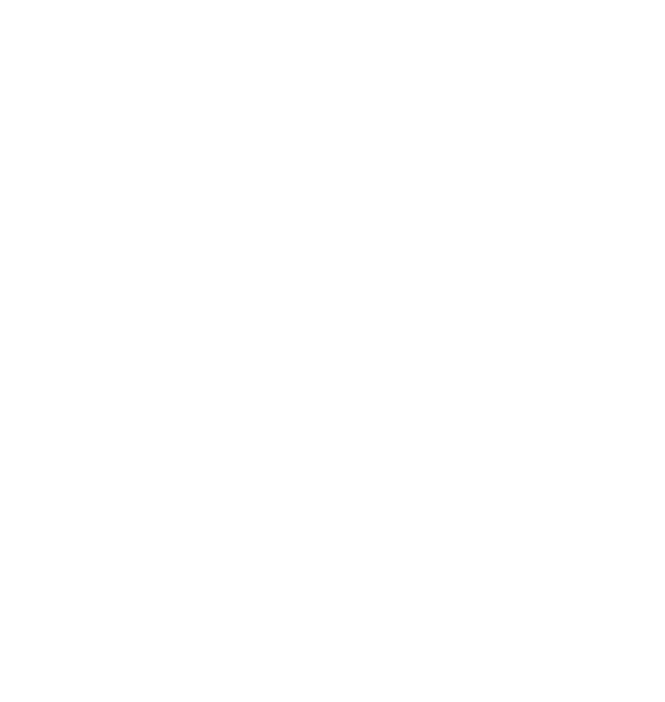
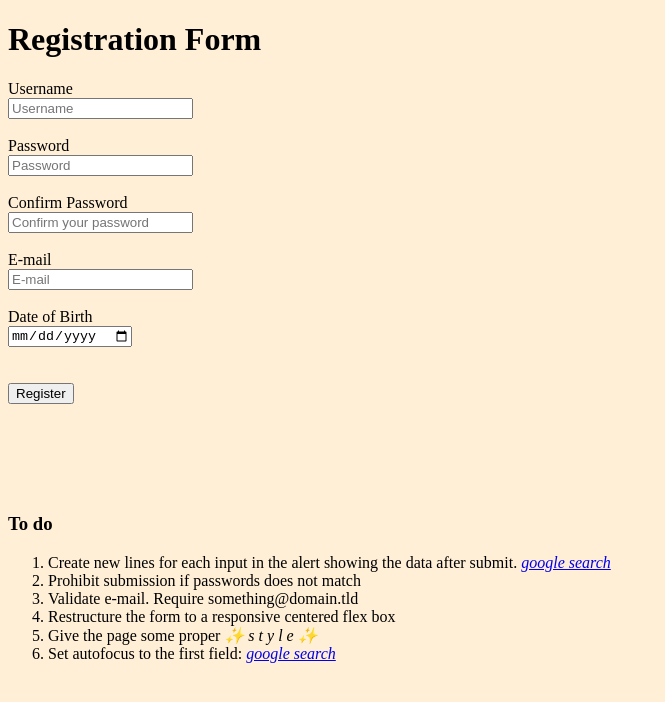
Before and after one commit to RemHok/javascript_practice, a plain HTML site: page index.html in a window 1280 px wide. Shown: the whole page, without its empty margins (0-665 px from the left). Drawn offline with Linux system fonts and the light colour scheme.

Commit message:
Added registration form and to-do list

```diff
--- a/index.html
+++ b/index.html
@@ -3,10 +3,89 @@
 <head>
     <meta charset="UTF-8">
     <meta name="viewport" content="width=device-width, initial-scale=1.0">
-    <title>Document</title>
+    <title>Registration Form</title>
 </head>
-<body>
+<body style="background-color: hsl(36, 100%, 92%);">
+    <!-- <script src="/scripts/index.js"></script> -->
 
-    <script src="/scripts/index.js"></script>
+
+<h1>Registration Form</h1>
+
+    <!-- The registration form -->
+<form id="registration_form" onsubmit="formAlert(); return false;"> <!-- No idea what the method=POST does. -->
+
+    <!-- All inputs are required -->
+    <label for="username">Username</label><br>
+    <input type="text" id="username" name="username" title="" placeholder="Username" required><br>
+    <br>
+    <label for="password">Password</label><br>
+    <input type="password" id="password" name="password" placeholder="Password" onkeyup="checkpassword();" required> <br>
+    <br>
+    <label for="password">Confirm Password</label><br> <!-- Running the function "checkPassword" every time the user releases a key-->
+    <input type="password" id="confirm_password" name="confirm_password" placeholder="Confirm your password" onkeyup="checkPassword();" required><br>
+    <span id="password_message"></span>
+    <br>
+    <label for="email">E-mail</label><br>
+    <input type="email" id="email" name="email" placeholder="E-mail" required><br> <!-- Using the input type "email" automatically validates the field without using scripts -->
+    <br>
+    <label for="date_of_birth">Date of Birth</label><br>
+    <input type="date" id="date_of_birth" name="date_of_birth" required><br>
+    <br><br>
+    <input type="submit" id="button_submit" value="Register" onclick=""/>
+</form>
+
+<br><br><br><br><br>
+
+
+<script>
+// Password validation
+
+    // Function that checks if the passwords match. Outputs a message if or if it doesn't match.
+    // Inspired by https://stackoverflow.com/a/21727610
+        // https://stackoverflow.com/questions/21727317/how-to-check-confirm-password-field-in-form-without-reloading-page
+        // https://www.javatpoint.com/confirm-password-validation-in-javascript
+
+    function checkPassword() {
+        if (document.getElementById("password").value ==
+        document.getElementById("confirm_password").value) {
+            document.getElementById("password_message").style.color = "green";
+            document.getElementById("password_message").innerHTML = "Passwords match";
+            }
+
+        else {
+            document.getElementById("password_message").style.color = "red";
+            document.getElementById("password_message").innerHTML = "Passwords does not match";
+        }
+    }
+
+// Alert after submission showing the input data
+    function formAlert() {
+        alert_string = "Username: ";
+        alert_string = alert_string + document.getElementById("username").value;
+        alert_string = alert_string + "Password: "
+        alert_string = alert_string + document.getElementById("password").value;
+        alert_string = alert_string + "E-mail: "
+        alert_string = alert_string + document.getElementById("email").value;
+        alert_string = alert_string + "Date of birth: "
+        alert_string = alert_string + document.getElementById("date_of_birth").value;
+
+        alert(alert_string);
+    }
+
+</script>
+
+<!--    TO DO   -->
+
+<h3> To do</h3>
+<ol>
+    <li>Create new lines for each input in the alert showing the data after submit. <a href=https://www.google.com/search?q=javascript+alert+break target="_blank"> <i>google search</i></a></li>
+    <li>Prohibit submission if passwords does not match
+    <li>Validate e-mail. Require something@domain.tld</li>
+    <li>Restructure the form to a responsive centered flex box
+    <li>Give the page some proper <i>✨ s t y l e ✨</i>
+    <li>Set autofocus to the first field: <a href=https://html.spec.whatwg.org/multipage/interaction.html#the-autofocus-attribute target="_blank"> <i>google search</i></a></li>
+</ol>
+      <!--  TO DO -->
+
 </body>
 </html>
```
Also changed, not shown: tests/test_input_data_alert.html (added, +24 -0 lines), tests/test_interactive_form.html (added, +42 -0 lines).
